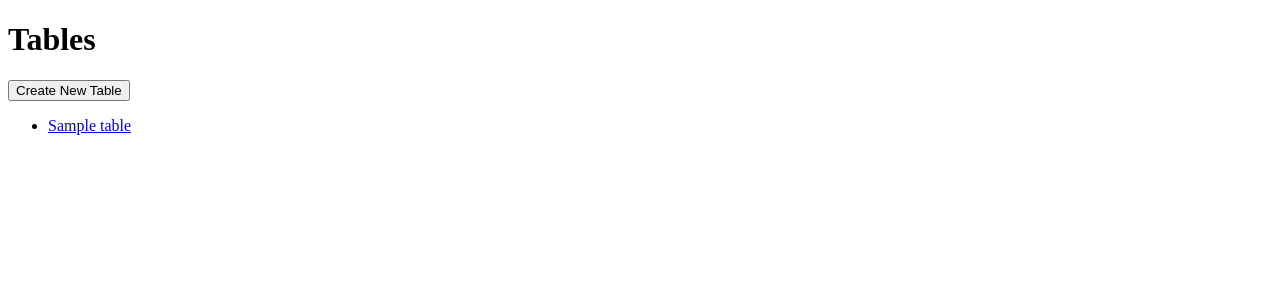
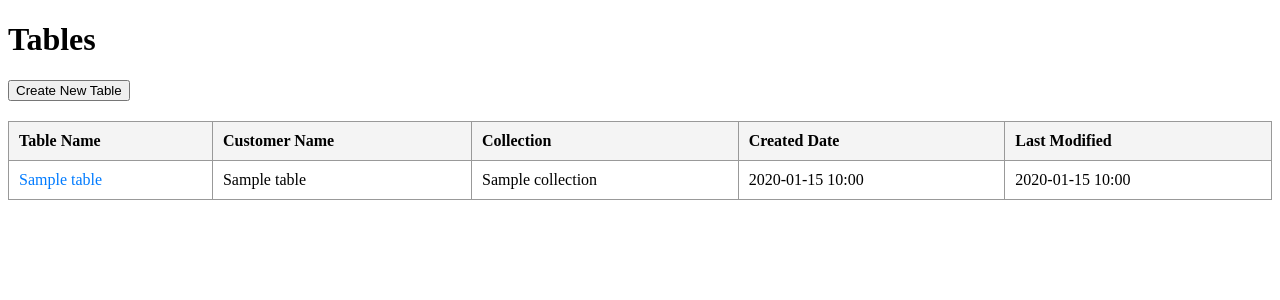
Before and after one commit to datnt1171/sheet_management, a Django app: template myapp/templates/myapp/index.html in a window 1280 px wide. Shown: the top 300 px of the page. Run offline with Django 5.2, Linux system fonts and the light colour scheme; the template is opened without the code that fills it: most values are stand-ins (such as "Sample title", 1, 10 or a date in 2020); data that the repository does not hold is empty.

Commit message:
feat: add metadata change index to table view

```diff
--- a/myapp/models.py
+++ b/myapp/models.py
@@ -22,5 +22,8 @@ class Table(models.Model):
     blueprint = models.ImageField(upload_to='blueprints/', null=True, blank=True)
     panel = models.ImageField(upload_to='panels/', null=True, blank=True)
 
+    factory_name = models.CharField(max_length=255, null=True)
+    collection = models.CharField(max_length=255, null=True)
+
     def __str__(self):
         return self.name
--- a/myapp/templates/myapp/index.html
+++ b/myapp/templates/myapp/index.html
@@ -4,16 +4,65 @@
     <meta charset="UTF-8">
     <meta name="viewport" content="width=device-width, initial-scale=1.0">
     <title>Table List</title>
+    <style>
+        table {
+            width: 100%;
+            border-collapse: collapse;
+            margin-top: 20px;
+        }
+
+        th, td {
+            border: 1px solid #999;
+            padding: 10px;
+            text-align: left;
+        }
+
+        th {
+            background-color: #f4f4f4;
+        }
+
+        tr:hover {
+            background-color: #f1f1f1;
+        }
+
+        a {
+            text-decoration: none;
+            color: #007bff;
+        }
+
+        a:hover {
+            text-decoration: underline;
+        }
+    </style>
 </head>
 <body>
     <h1>Tables</h1>
     <button onclick="location.href='/create/'">Create New Table</button>
-    <ul>
-        {% for table in tables %}
-            <li>
-                <a href="/edit/{{ table.id }}/">{{ table.name }}</a>
-            </li>
-        {% endfor %}
-    </ul>
+    <table>
+        <thead>
+            <tr>
+                <th>Table Name</th>
+                <th>Customer Name</th>
+                <th>Collection</th>
+                <th>Created Date</th>
+                <th>Last Modified</th>
+            </tr>
+        </thead>
+        <tbody>
+            {% for table in tables %}
+            <tr>
+                <td><a href="/edit/{{ table.id }}/">{{ table.name }}</a></td>
+                <td>{{ table.factory_name }}</td>
+                <td>{{ table.collection }}</td>
+                <td>{{ table.created_at|date:"Y-m-d H:i" }}</td>
+                <td>{{ table.updated_at|date:"Y-m-d H:i" }}</td>
+            </tr>
+            {% empty %}
+            <tr>
+                <td colspan="5">No tables found.</td>
+            </tr>
+            {% endfor %}
+        </tbody>
+    </table>
 </body>
 </html>
--- a/myapp/urls.py
+++ b/myapp/urls.py
@@ -2,7 +2,7 @@ from django.urls import path
 from . import views
 
 urlpatterns = [
-    path('', views.table_list, name='table_list'),
+    path('', views.index, name='table_list'),
     path('create/', views.create_table, name='create_table'),
     path('edit/<int:table_id>/', views.edit_table, name='edit_table'),
     path('api/save/<int:table_id>/', views.save_table, name='save_table'),
```
Also changed, not shown: myapp/templates/myapp/edit_table.html (+7 -0 lines), myapp/templates/myapp/metadata.html (added, +10 -0 lines), myapp/views.py (+9 -4 lines), myapp/migrations/0004_table_collection_table_factory_name.py (added).
